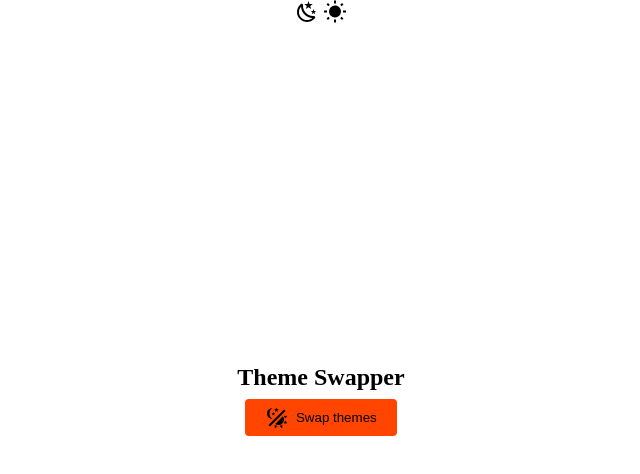
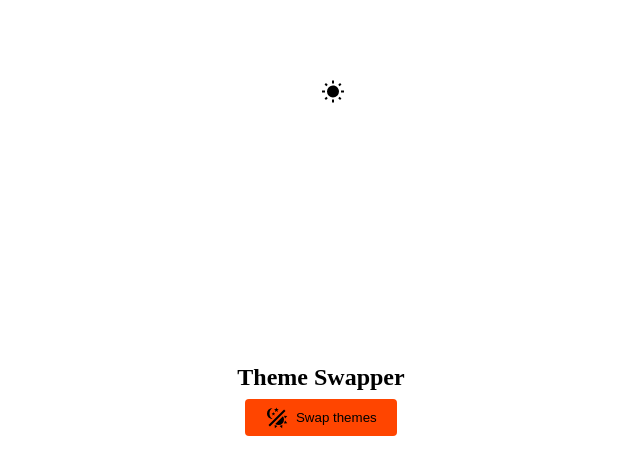
Before and after one commit to Nicolascoding27/Darkmodewebsite, a plain HTML site: page index.html in a window 1280 px wide. Shown: the top 474 px of the page, without its empty margins (319-959 px from the left). Drawn offline with Linux system fonts and the light colour scheme.

Commit message:
scrolling bug fixed

```diff
--- a/style.css
+++ b/style.css
@@ -14,6 +14,9 @@ body{
     background-color: var(--bg-color);
     color:var(--text-color);
     transition: var(--transition-delay);
+    /* fixing the scrolling problem
+     */
+    overflow: hidden;
 }
 body.dark{
     --accent-color:#D0D066;
@@ -43,12 +46,24 @@ body.dark{
     margin-right: .5em;
 }
 .sun-moon-container{
+    --rotation:0;
     position: absolute;
     top: 0;
     height: 200vmin;
     pointer-events: none;
+    transform:rotate(var(--rotation));
 }
 .theme-button:hover,
 .theme-button:focus{
     transform:scale(1.1)
 }
+/* put the icons in the appropiate position  */
+.sun,.moon{
+    position: absolute;
+}
+.sun{
+    top: 5%;
+}
+.moon{
+    bottom:5%;
+}
```
